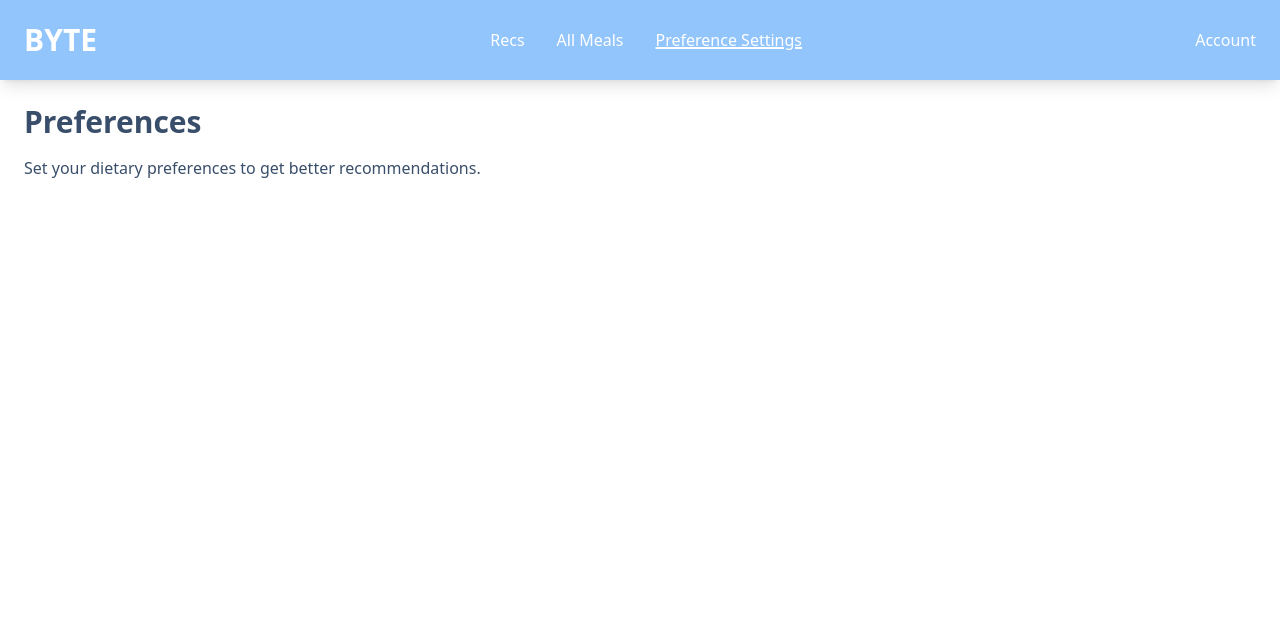
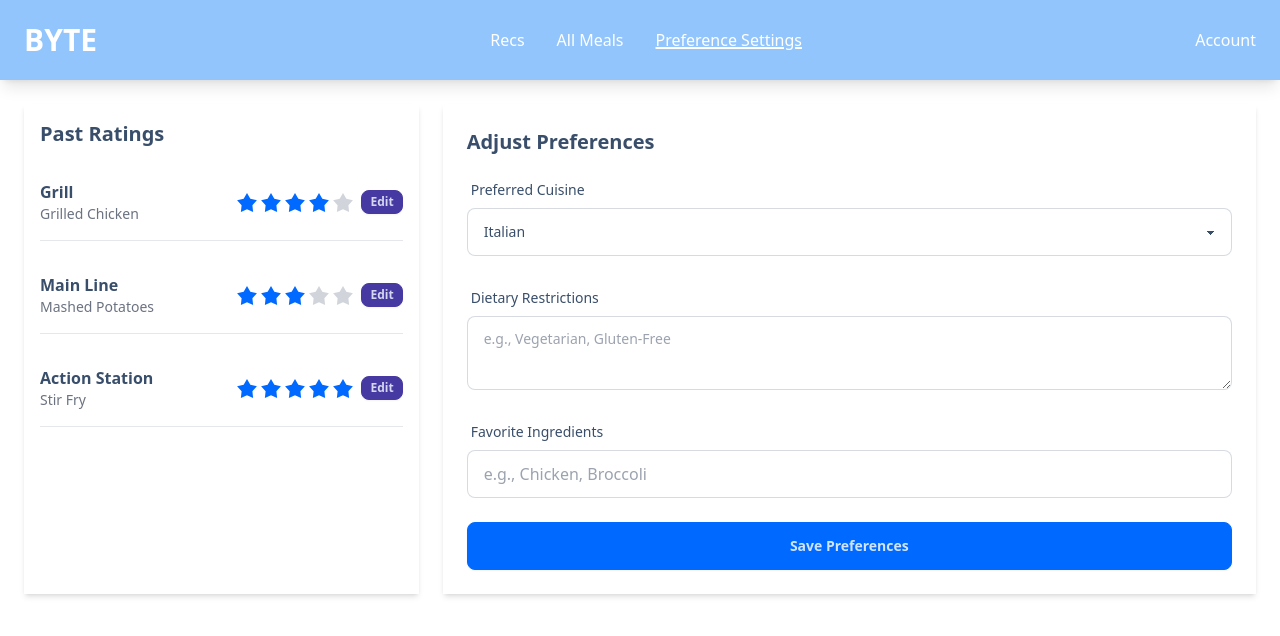
Before and after one commit to jaketng/btye-ui, a React (Vite) app: page /preferences in a window 1280 px wide. Shown: the top 636 px of the page. Built offline with nearby package versions, Linux system fonts and the light colour scheme.

Commit message:
Working on recs page

```diff
--- a/src/components/DiningHall.jsx
+++ b/src/components/DiningHall.jsx
@@ -0,0 +1,40 @@
+import React, { useState } from "react";
+import MealOption from "./MealOption";
+
+function DiningHall({ name, rating, mealOptions }) {
+  const [isOpen, setIsOpen] = useState(false);
+
+  return (
+    <div className="card bg-base-100 shadow-md mb-4">
+      <div
+        className="card-header flex justify-between items-center cursor-pointer p-4"
+        onClick={() => setIsOpen(!isOpen)}
+      >
+        <div>
+          <h2 className="text-xl font-bold">{name}</h2>
+          {/* Star Ratings */}
+          <div className="flex items-center space-x-1 mt-1">
+            {[1, 2, 3, 4, 5].map((star) => (
+              <div
+                key={star}
+                className={`mask mask-star-2 w-5 h-5 ${
+                  star <= rating ? "bg-primary" : "bg-gray-300"
+                }`}
+              ></div>
+            ))}
+          </div>
+        </div>
+        <button className="btn btn-sm">{isOpen ? "Close" : "Expand"}</button>
+      </div>
+      {isOpen && (
+        <div className="card-body p-4">
+          {mealOptions.map((meal, index) => (
+            <MealOption key={index} {...meal} />
+          ))}
+        </div>
+      )}
+    </div>
+  );
+}
+
+export default DiningHall;
--- a/src/components/MealOption.jsx
+++ b/src/components/MealOption.jsx
@@ -0,0 +1,25 @@
+function MealOption({ stationName, foodName, rating }) {
+  return (
+    <div className="flex justify-between items-center border-b border-gray-200 py-2">
+      <div>
+        <h3 className="font-semibold">{stationName}</h3>
+        <p className="text-sm text-gray-500">{foodName}</p>
+      </div>
+      <div className="flex items-center space-x-2">
+        <div className="flex space-x-1">
+          {[1, 2, 3, 4, 5].map((star) => (
+            <div
+              key={star}
+              className={`mask mask-star-2 w-5 h-5 ${
+                star <= rating ? "bg-primary" : "bg-gray-300"
+              }`}
+            ></div>
+          ))}
+        </div>
+        <button className="btn btn-xs btn-primary">Rate</button>
+      </div>
+    </div>
+  );
+}
+
+export default MealOption;
--- a/src/components/PastRating.jsx
+++ b/src/components/PastRating.jsx
@@ -0,0 +1,29 @@
+import React from "react";
+
+function PastRating({ stationName, foodName, rating, onEdit }) {
+  return (
+    <div className="flex justify-between items-center border-b border-gray-200 py-4">
+      <div>
+        <h3 className="font-semibold">{stationName}</h3>
+        <p className="text-sm text-gray-500">{foodName}</p>
+      </div>
+      <div className="flex items-center space-x-2">
+        <div className="flex space-x-1">
+          {[1, 2, 3, 4, 5].map((star) => (
+            <div
+              key={star}
+              className={`mask mask-star-2 w-5 h-5 ${
+                star <= rating ? "bg-primary" : "bg-gray-300"
+              }`}
+            ></div>
+          ))}
+        </div>
+        <button className="btn btn-xs btn-secondary" onClick={onEdit}>
+          Edit
+        </button>
+      </div>
+    </div>
+  );
+}
+
+export default PastRating;
--- a/src/pages/DiningHallsPage.jsx
+++ b/src/pages/DiningHallsPage.jsx
@@ -1,26 +1,73 @@
-function DiningHallsPage() {
-  const diningHalls = [
-    { name: "John Jay", stations: ["Main Line", "Grill", "Action Station"] },
-    // Add other dining halls here
-  ];
+import React from "react";
+import DiningHall from "../components/DiningHall";
+
+const diningHalls = [
+  {
+    name: "John Jay",
+    rating: 4, // Correctly defined rating
+    mealOptions: [
+      { stationName: "Grill", foodName: "Grilled Chicken", rating: 3 },
+      { stationName: "Main Line", foodName: "Mashed Potatoes", rating: 4 },
+      { stationName: "Action Station", foodName: "Stir Fry", rating: 5 },
+    ],
+  },
+  {
+    name: "Ferris",
+    rating: 5,
+    mealOptions: [
+      { stationName: "Pasta Station", foodName: "Spaghetti", rating: 4 },
+      { stationName: "Grill", foodName: "Cheeseburger", rating: 5 },
+      { stationName: "Desserts", foodName: "Brownies", rating: 4 },
+    ],
+  },
+  {
+    name: "JJ's",
+    rating: 3,
+    mealOptions: [
+      { stationName: "Main Line", foodName: "Pepperoni Pizza", rating: 5 },
+      { stationName: "Grill", foodName: "Fries", rating: 4 },
+      { stationName: "Ice Cream", foodName: "Vanilla Sundae", rating: 3 },
+    ],
+  },
+  {
+    name: "Chef Mike's",
+    rating: 4,
+    mealOptions: [
+      { stationName: "Seafood", foodName: "Grilled Salmon", rating: 5 },
+      { stationName: "Salads", foodName: "Caesar Salad", rating: 4 },
+      { stationName: "Desserts", foodName: "Tiramisu", rating: 5 },
+    ],
+  },
+  {
+    name: "Hewitt",
+    rating: 2,
+    mealOptions: [
+      { stationName: "Grill", foodName: "BBQ Ribs", rating: 3 },
+      { stationName: "Vegetarian", foodName: "Veggie Stir Fry", rating: 2 },
+      { stationName: "Soups", foodName: "Tomato Bisque", rating: 4 },
+    ],
+  },
+];
+
+function AllMealsPage() {
+  const columns = [[], [], []];
+  diningHalls.forEach((hall, index) => {
+    columns[index % 3].push(hall);
+  });
 
   return (
-    <div className="p-6">
-      <h1 className="text-3xl font-bold mb-4">Dining Halls</h1>
-      <div className="grid grid-cols-1 md:grid-cols-2 lg:grid-cols-3 gap-4">
-        {diningHalls.map((hall) => (
-          <div key={hall.name} className="card bg-base-100 shadow-xl">
-            <div className="card-body">
-              <h2 className="card-title">{hall.name}</h2>
-              <ul>
-                {hall.stations.map((station) => (
-                  <li key={station} className="flex justify-between">
-                    <span>{station}</span>
-                    <button className="btn btn-sm btn-primary">Rate</button>
-                  </li>
-                ))}
-              </ul>
-            </div>
+    <div className="container mx-auto px-6 py-6">
+      <div className="grid grid-cols-1 md:grid-cols-3 gap-6">
+        {columns.map((column, colIndex) => (
+          <div key={colIndex} className="space-y-4">
+            {column.map((hall) => (
+              <DiningHall
+                key={hall.name}
+                name={hall.name}
+                rating={hall.rating} // Pass the correct rating
+                mealOptions={hall.mealOptions}
+              />
+            ))}
           </div>
         ))}
       </div>
@@ -28,4 +75,4 @@ function DiningHallsPage() {
   );
 }
 
-export default DiningHallsPage;
+export default AllMealsPage;
--- a/src/pages/PreferencesPage.jsx
+++ b/src/pages/PreferencesPage.jsx
@@ -1,14 +1,81 @@
 import React from "react";
+import PastRating from "../components/PastRating";
 
-function PreferencesPage() {
+function PreferencePage() {
+  // Dummy data for past ratings
+  const pastRatings = [
+    { stationName: "Grill", foodName: "Grilled Chicken", rating: 4 },
+    { stationName: "Main Line", foodName: "Mashed Potatoes", rating: 3 },
+    { stationName: "Action Station", foodName: "Stir Fry", rating: 5 },
+  ];
+
+  // Placeholder edit handler
+  const handleEdit = (foodName) => {
+    console.log(`Editing rating for ${foodName}`);
+  };
+
   return (
-    <div className="p-6">
-      <h1 className="text-3xl font-bold">Preferences</h1>
-      <p className="mt-4">
-        Set your dietary preferences to get better recommendations.
-      </p>
+    <div className="container mx-auto px-6 py-6">
+      <div className="grid grid-cols-1 md:grid-cols-3 gap-6">
+        {/* Past Ratings Section */}
+        <div className="col-span-1 bg-base-100 shadow-md p-4">
+          <h2 className="text-xl font-bold mb-4">Past Ratings</h2>
+          <div className="space-y-4">
+            {pastRatings.map((rating, index) => (
+              <PastRating
+                key={index}
+                stationName={rating.stationName}
+                foodName={rating.foodName}
+                rating={rating.rating}
+                onEdit={() => handleEdit(rating.foodName)}
+              />
+            ))}
+          </div>
+        </div>
+
+        {/* Adjust Preferences Section */}
+        <div className="col-span-2 bg-base-100 shadow-md p-6">
+          <h2 className="text-xl font-bold mb-4">Adjust Preferences</h2>
+          <form className="space-y-6">
+            <div className="form-control">
+              <label className="label">
+                <span className="label-text">Preferred Cuisine</span>
+              </label>
+              <select className="select select-bordered w-full">
+                <option>Italian</option>
+                <option>Mexican</option>
+                <option>Asian</option>
+                <option>American</option>
+              </select>
+            </div>
+
+            <div className="form-control">
+              <label className="label">
+                <span className="label-text">Dietary Restrictions</span>
+              </label>
+              <textarea
+                className="textarea textarea-bordered w-full"
+                placeholder="e.g., Vegetarian, Gluten-Free"
+              ></textarea>
+            </div>
+
+            <div className="form-control">
+              <label className="label">
+                <span className="label-text">Favorite Ingredients</span>
+              </label>
+              <input
+                type="text"
+                placeholder="e.g., Chicken, Broccoli"
+                className="input input-bordered w-full"
+              />
+            </div>
+
+            <button className="btn btn-primary w-full">Save Preferences</button>
+          </form>
+        </div>
+      </div>
     </div>
   );
 }
 
-export default PreferencesPage;
+export default PreferencePage;
--- a/src/pages/RecommendationsPage.jsx
+++ b/src/pages/RecommendationsPage.jsx
@@ -1,12 +1,43 @@
-import React from "react";
+import React, { useState } from "react";
+import DiningHall from "../components/DiningHall";
 
 function RecommendationsPage() {
+  // State to track whether a recommendation has been made
+  const [hasRec, setHasRec] = useState(false);
+
+  // Dummy data for the recommended dining hall
+  const recommendedDiningHall = {
+    name: "John Jay",
+    mealOptions: [
+      { stationName: "Grill", foodName: "Grilled Chicken", rating: 4 },
+      { stationName: "Main Line", foodName: "Mashed Potatoes", rating: 3 },
+      { stationName: "Action Station", foodName: "Stir Fry", rating: 5 },
+    ],
+  };
+
   return (
-    <div className="p-6">
-      <h1 className="text-3xl font-bold">Recommendations</h1>
-      <p className="mt-4">
-        Based on your preferences, we recommend these meals!
-      </p>
+    <div className="container mx-auto px-6 py-6">
+      {/* Stage 1: Before the Recommendation */}
+      {!hasRec && (
+        <div className="flex flex-col items-center justify-center space-y-6">
+          <h1 className="text-3xl font-bold text-center">
+            Get Your Dining Recommendation
+          </h1>
+          <button className="btn btn-primary" onClick={() => setHasRec(true)}>
+            Make a Recommendation
+          </button>
+        </div>
+      )}
+
+      {/* Stage 2: After the Recommendation */}
+      {hasRec && (
+        <div className="flex justify-center">
+          <DiningHall
+            name={recommendedDiningHall.name}
+            mealOptions={recommendedDiningHall.mealOptions}
+          />
+        </div>
+      )}
     </div>
   );
 }
```
